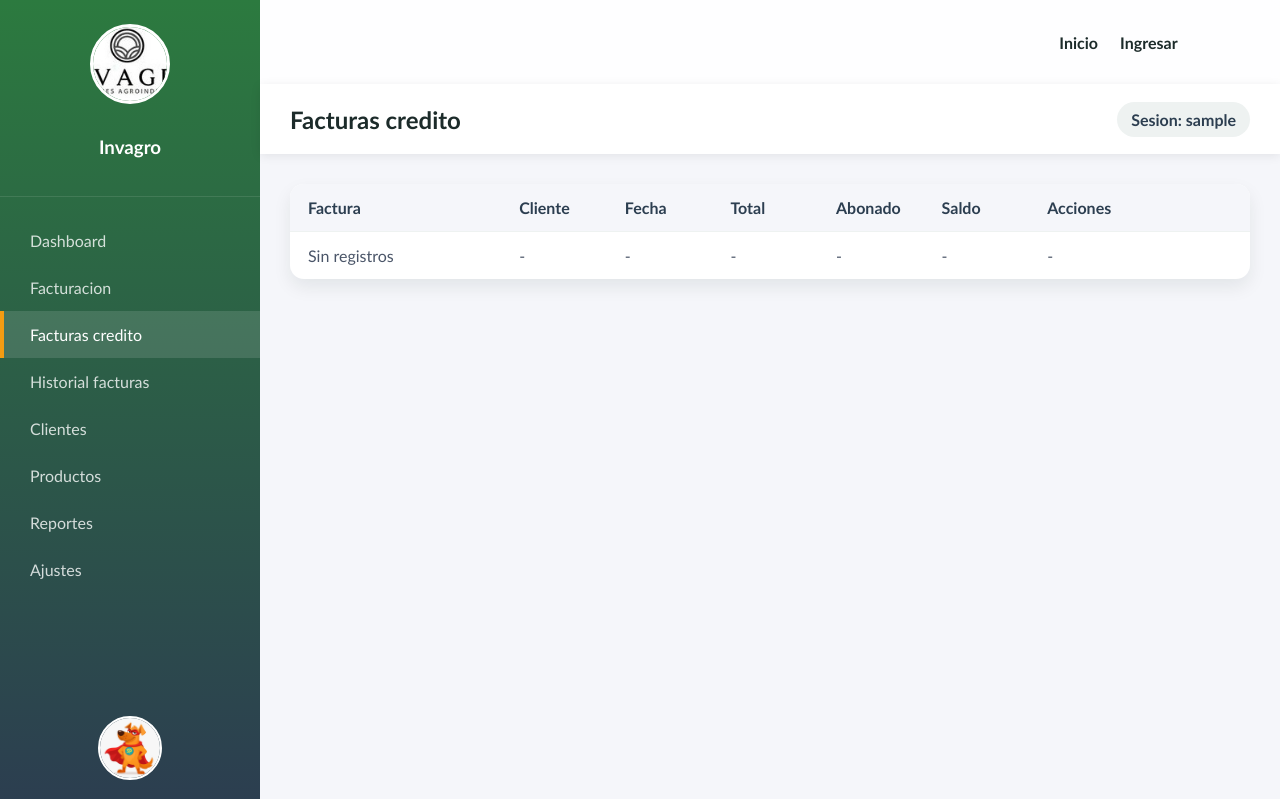
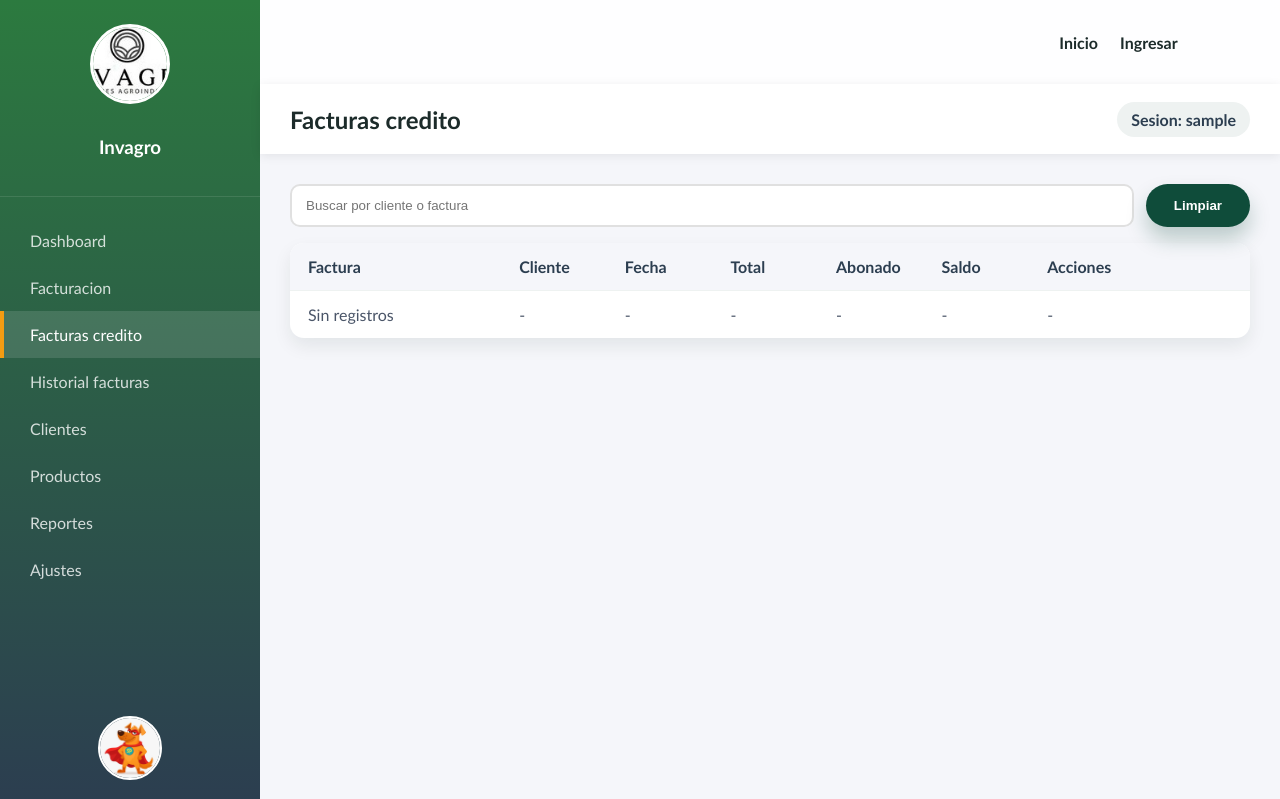
Before and after one commit to Luisfer8904/Sistema-de-facturacion-Invagro, a Flask app: page /facturas/credito in a window 1280 px wide. Shown: the top 799 px of the page. Run offline with Flask 3, Linux system fonts and the light colour scheme; the visitor is signed in with stand-in values (Sample User, id 1); data that the repository does not hold is empty; parts of the project's set-up code (start-up, migrations or seed data) failed here and were passed over.

Commit message:
buscar facturas de credito

```diff
--- a/backend/templates/facturas_credito.html
+++ b/backend/templates/facturas_credito.html
@@ -34,6 +34,16 @@
       </div>
 
       <main class="content-area">
+        <section class="pos-search">
+          <input
+            type="text"
+            placeholder="Buscar por cliente o factura"
+            id="credit-invoice-search"
+          />
+          <button class="primary-button" type="button" id="clear-credit-search">
+            Limpiar
+          </button>
+        </section>
         <section class="module-table">
           <div class="table-header table-seven">
             <span>Factura</span>
@@ -46,7 +56,11 @@
           </div>
           {% if facturas %}
             {% for factura in facturas %}
-              <div class="table-row table-seven">
+              <div
+                class="table-row table-seven"
+                data-name="{{ clientes_map.get(factura.cliente_id, 'N/A') }}"
+                data-invoice="{{ factura.numero_factura }}"
+              >
                 <span>{{ factura.numero_factura }}</span>
                 <span>{{ clientes_map.get(factura.cliente_id, 'N/A') }}</span>
                 <span>{{ factura.fecha_label }}</span>
@@ -86,4 +100,31 @@
       </main>
     </div>
   </div>
+  <script>
+    const creditSearch = document.getElementById("credit-invoice-search");
+    const clearCreditSearch = document.getElementById("clear-credit-search");
+    const creditRows = Array.from(document.querySelectorAll(".table-row.table-seven"));
+
+    const applyCreditFilter = () => {
+      const query = creditSearch ? creditSearch.value.trim().toLowerCase() : "";
+      creditRows.forEach((row) => {
+        const name = (row.dataset.name || "").toLowerCase();
+        const invoice = (row.dataset.invoice || "").toLowerCase();
+        const matches = !query || name.includes(query) || invoice.includes(query);
+        row.style.display = matches ? "grid" : "none";
+      });
+    };
+
+    if (creditSearch) {
+      creditSearch.addEventListener("input", applyCreditFilter);
+    }
+    if (clearCreditSearch) {
+      clearCreditSearch.addEventListener("click", () => {
+        if (creditSearch) {
+          creditSearch.value = "";
+        }
+        applyCreditFilter();
+      });
+    }
+  </script>
 {% endblock %}
```
